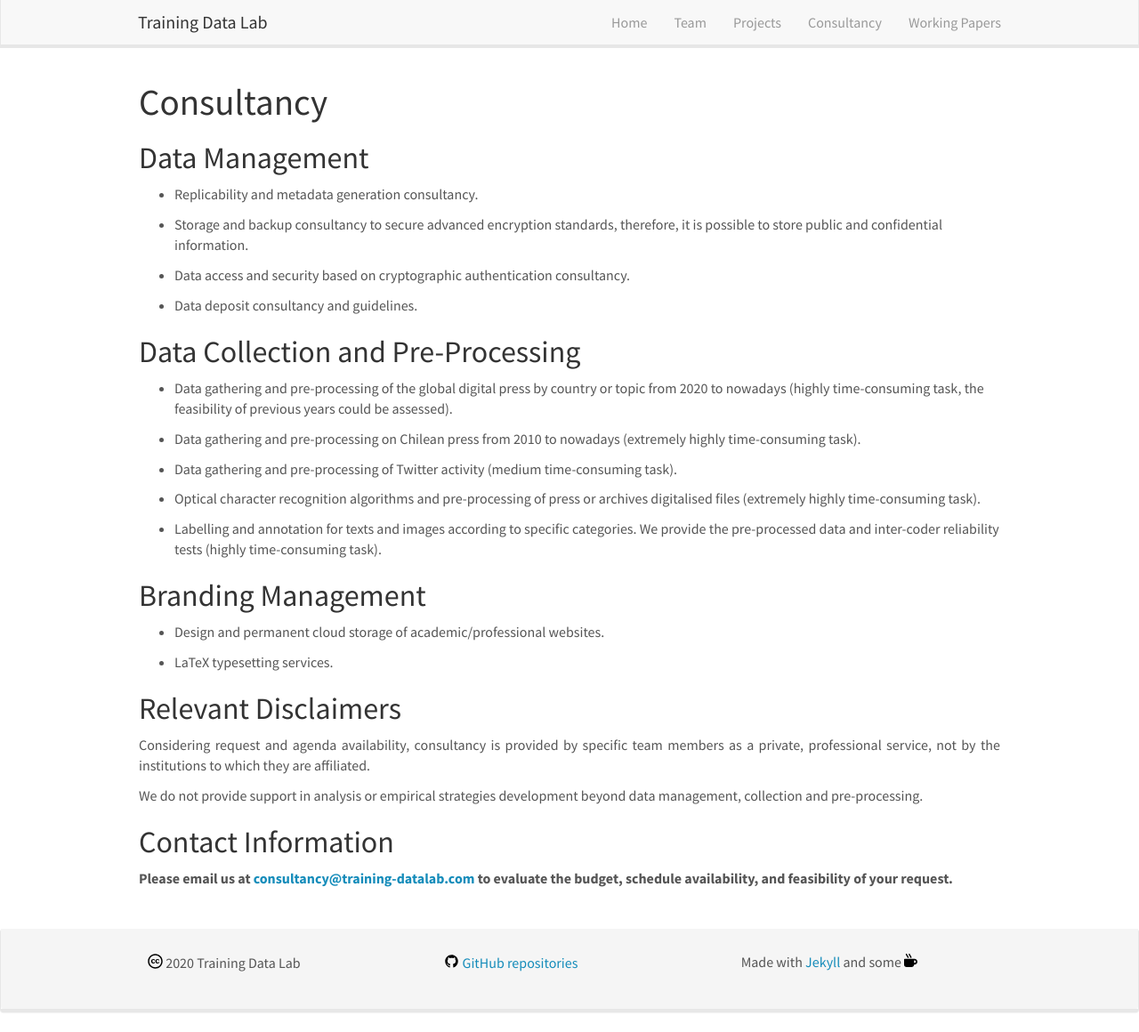
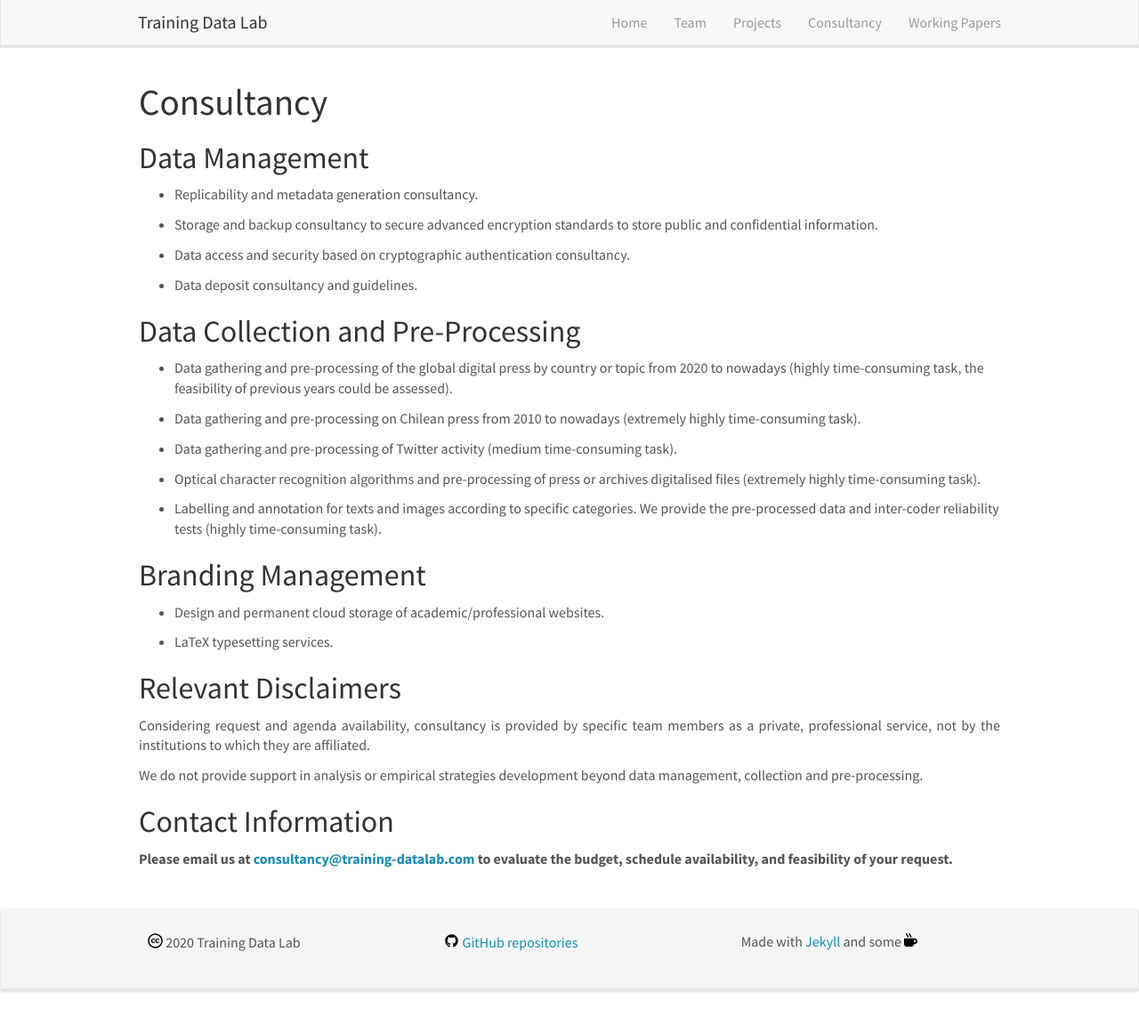
Before and after one commit to training-datalab/old-training-datalab.com, a Jekyll site: the page built from _pages/consultancy.md, in a window 1280 px wide and 1160 px high. Shown: the whole window at 89% size. Built offline with Jekyll 4.4.1, drawn with Linux system fonts in a browser that asks for light colours; nearby versions of some CDN libraries.

Commit message:
Update consultancy.md

```diff
--- a/_pages/consultancy.md
+++ b/_pages/consultancy.md
@@ -12,7 +12,7 @@ permalink: /consultancy/
 
 - Replicability and metadata generation consultancy.
 
--	Storage and backup consultancy to secure advanced encryption standards, therefore, it is possible to store public and confidential information.
+-	Storage and backup consultancy to secure advanced encryption standards to store public and confidential information.
 
 -	Data access and security based on cryptographic authentication consultancy.
 
```
Also changed, not shown: other parts of _pages/consultancy.md (+1 -1 lines).
